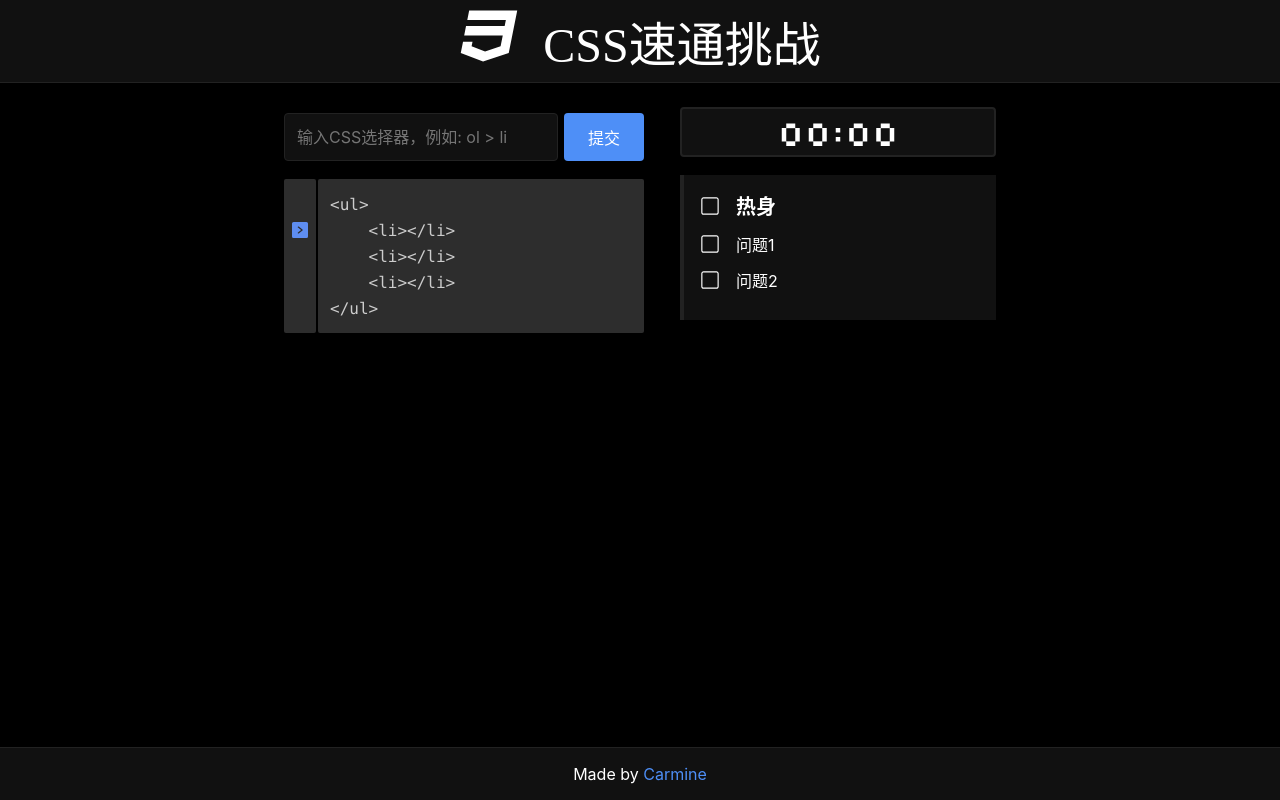
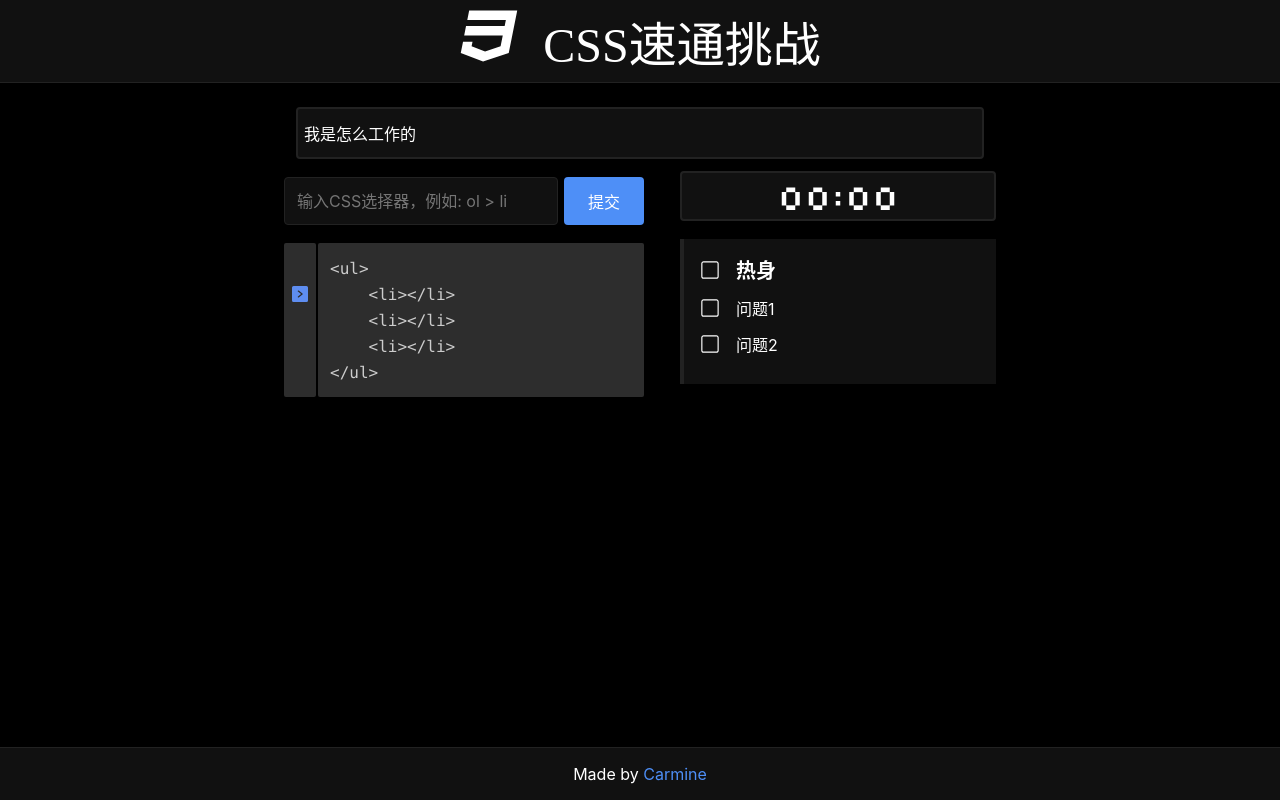
Before and after one commit to carmineDYJ/css-speedrun, a Vue app: page / in a window 1280 px wide. Built offline with nearby package versions, Linux system fonts and the light colour scheme; a web font is replaced by a local one.

Commit message:
import usageIntroduction component

```diff
--- a/src/App.vue
+++ b/src/App.vue
@@ -1,6 +1,7 @@
 <script setup>
 import { reactive, ref, watch } from 'vue';
 import TopNav from './components/TopNav.vue'
+import UsageIntroduction from './components/UsageIntroduction.vue';
 import CSSAnswer from './components/CSSAnswer.vue';
 import CSSQuestion from './components/CSSQuestion.vue';
 import CSSQuestionSidebar from './components/CSSQuestionSidebar.vue';
@@ -28,6 +29,8 @@ watch(currentQuestionAnswerTimeRef, () => {
   <div class="content-wrapper">
     <TopNav class="top-nav" />
     <main class="main-content">
+      <UsageIntroduction class="usage-introduction" />
+      <div class="answer-question-timer-and-sidebar">
         <div class="answer-and-question">
           <CSSAnswer class="answer" v-model:answer="answerRef" v-model:answerStatus="answerStatusRef"
             v-model:currentQuestionIndex="currentQuestionIndexRef" />
@@ -35,8 +38,11 @@ watch(currentQuestionAnswerTimeRef, () => {
             v-model:answerStatus="answerStatusRef" v-model:questionsAnswered="questionsAnsweredRef" />
         </div>
         <div class="timer-and-sidebar">
-        <Timer class="timer" :answerStatus="answerStatusRef" :currentQuestionIndex="currentQuestionIndexRef" v-model:currentQuestionAnswerTime="currentQuestionAnswerTimeRef" />
-        <CSSQuestionSidebar :questionsAnswered="questionsAnsweredRef" :currentQuestionIndex="currentQuestionIndexRef" :answerTimeArray="answerTimeArray" />
+          <Timer class="timer" :answerStatus="answerStatusRef" :currentQuestionIndex="currentQuestionIndexRef"
+            v-model:currentQuestionAnswerTime="currentQuestionAnswerTimeRef" />
+          <CSSQuestionSidebar :questionsAnswered="questionsAnsweredRef" :currentQuestionIndex="currentQuestionIndexRef"
+            :answerTimeArray="answerTimeArray" />
+        </div>
       </div>
     </main>
     <Footer />
@@ -49,24 +55,36 @@ watch(currentQuestionAnswerTimeRef, () => {
   flex-direction: column;
   justify-content: space-between;
   min-height: 100vh;
+  max-height: 100vh;
+  min-width: 100vw;
   max-width: 100vw;
   background-color: black;
 
   .main-content {
-    display: flex;
-    justify-content: center;
     flex-shrink: 0;
     flex-grow: 1;
     border-bottom: 1px solid #222;
     border-top: 1px solid #222;
     padding-top: 24px;
+    display: flex;
+    flex-direction: column;
+
+    .usage-introduction {
+      margin-bottom: 12px;
+    }
+
+    .answer-question-timer-and-sidebar {
+      display: flex;
+      justify-content: center;
 
       .answer-and-question {
         margin-right: 12px;
+
         .answer {
           margin-bottom: 12px;
         }
       }
+
       .timer-and-sidebar {
         .timer {
           margin-bottom: 12px;
@@ -74,19 +92,24 @@ watch(currentQuestionAnswerTimeRef, () => {
       }
     }
   }
+}
 
 @media (max-width: 700px) {
-  .content-wrapper{
-    .main-content{
+  .content-wrapper {
+    .main-content {
+      .answer-question-timer-and-sidebar {
         flex-direction: column;
         justify-content: flex-start;
-      .answer-and-question{
+
+        .answer-and-question {
           margin-right: 0;
           margin-bottom: 24px;
-        .answer{
+
+          .answer {
             margin-bottom: 6px;
           }
         }
+
         .timer-and-sidebar {
           .timer {
             margin-bottom: 6px;
@@ -95,4 +118,5 @@ watch(currentQuestionAnswerTimeRef, () => {
       }
     }
   }
+}
 </style>
--- /dev/null
+++ b/src/components/UsageIntroduction.vue
@@ -0,0 +1,30 @@
+<script setup>
+
+</script>
+
+<template>
+  <div class="usage-introduction-wrapper">
+    <div class="usage-introduction">
+      我是怎么工作的
+    </div>
+  </div>
+</template>
+
+<style lang="scss" scoped>
+.usage-introduction-wrapper {
+  display: flex;
+  justify-content: center;
+  color: white;
+  padding: 0 12px;
+
+  .usage-introduction {
+    max-width: 688px;
+    flex-grow: 1;
+    flex-shrink: 1;
+    border: 2px solid #222;
+    border-radius: 4px;
+    padding: 12px 6px;
+    background: #111;
+  }
+}
+</style>
```
Lines whose indentation alone changed are shown as unchanged.
